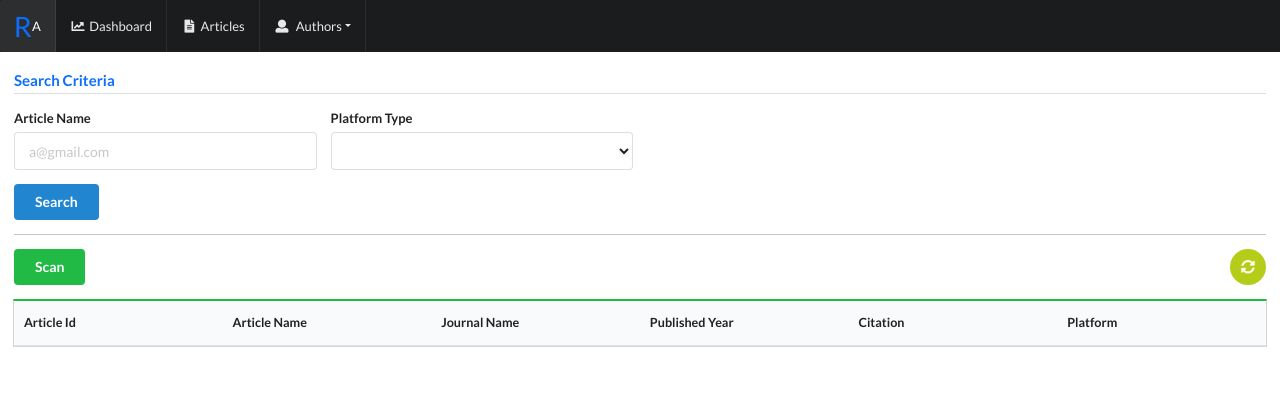
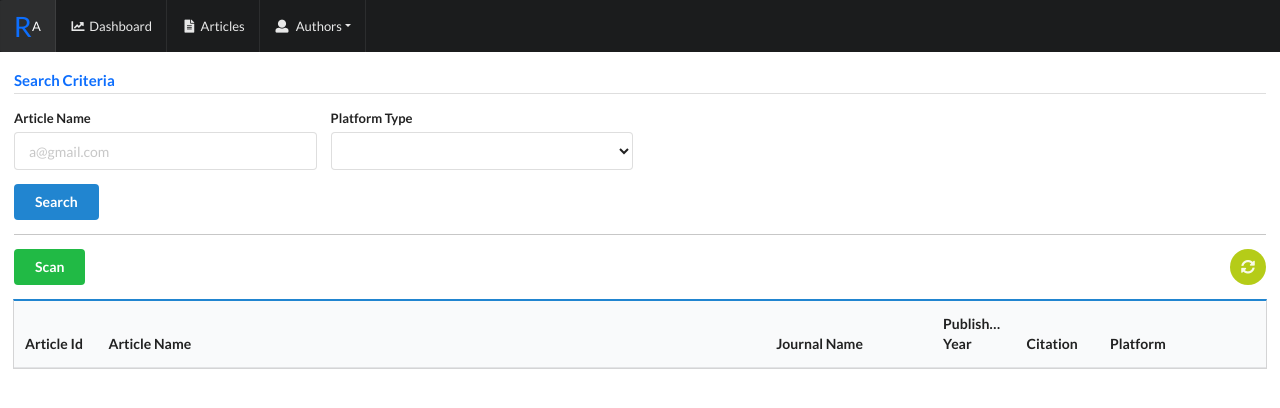
Before and after one commit to SpWorkspace22/ResearchAnalyticsNew, a React (Create React App) app in the folder researchanalytics/: page /article in a window 1280 px wide. Shown: the top 408 px of the page. Built offline with nearby package versions, Linux system fonts and the light colour scheme.

Commit message:
researchanalytics -> artcile filter and refresh function added

```diff
--- a/researchanalytics/src/components/articlesComponent/articlePage.css
+++ b/researchanalytics/src/components/articlesComponent/articlePage.css
@@ -1,6 +1,6 @@
 tbody {
   display: block;
-  max-height: 700px;
+  max-height: 550px;
   overflow: auto;
 }
 
--- a/researchanalytics/src/components/articlesComponent/articlesPage.js
+++ b/researchanalytics/src/components/articlesComponent/articlesPage.js
@@ -1,6 +1,40 @@
+import { useState} from 'react'
+import axios from 'axios';
 import './articlePage.css'
 
 export default function ArticlesPage(){
+    const [pageData,setPageData] = useState({articles:[],article_name:'',platform_code:''});
+
+    function handleRefresh(){
+        axios.get('http://127.0.0.1:5000/articles').then((response)=>{
+            setPageData({articles:response.data,article_name:'',platform_code:''})
+        }).catch((err)=>{
+            console.log(err)
+        });
+    }
+
+    function findByFilterCriteria(filterCriteria){
+        axios.get('http://127.0.0.1:5000/articles',{ params: filterCriteria })
+        .then((response)=>{
+            setPageData({...pageData,articles:response.data})
+        }).catch((err)=>{
+            console.log(err)
+        })
+    }
+
+    function handleSearch(){
+        let article_name=pageData.article_name;
+        let platform_code = pageData.platform_code;
+
+        if(article_name!=="" && platform_code!==""){
+            findByFilterCriteria({article_name:pageData.article_name,platform_code:pageData.platform_code})
+        }else if(platform_code!="" && platform_code!=="-1"){
+            findByFilterCriteria({platform_code:pageData.platform_code})
+        }else{
+            findByFilterCriteria({article_name:pageData.article_name})
+        }
+    }
+
     return(
         <div className="mt-4 ms-3 me-3">
             <h4 className="ui dividing header text-primary">Search Criteria</h4>
@@ -9,41 +43,59 @@ export default function ArticlesPage(){
                     <div className="four fields">
                         <div className="field">
                             <label>Article Name</label>
-                            <input type="text" name="searchEmail" placeholder="a@gmail.com"/>
+                            <input type="text" name="searchEmail"
+                            values={pageData.article_name}
+                            onChange={(e)=>setPageData({...pageData,article_name:e.target.value})} placeholder="a@gmail.com"/>
                         </div>
                         <div className="field">
                             <label>Platform Type</label>
-                            <select className="ui fluid dropdown" name="depart">
+                            <select className="ui fluid dropdown" name="depart"
+                            onChange={(e)=>setPageData({...pageData,platform_code:e.target.value})}>
                                 <option value="-1"></option>
                                 <option value="GS">Google Scholar</option>
                                 <option value="SC">Scopus</option>
                             </select>
                         </div>
                     </div>
-                    <button className="ui primary button">Search</button>
+                    <button className="ui primary button" onClick={handleSearch}>Search</button>
                 </div>
             </div>
             <hr/>
             <div className="two fields">
                 <div className="field">
                     <button type="button" className="ui green button">Scan</button>
-                    <button type="button" className="ui olive right floated circular icon button">
+                    <button type="button" onClick={handleRefresh}
+                    className="ui olive right floated circular icon button">
                         <i className="sync alternate icon"></i>
                     </button>
                 </div>
             </div>
-            <table className="ui single selectable green line table attached small mt-3">
+            <table className="ui fixed selectable blue line table attached mt-3">
             <thead>
                 <tr>
-                    <th>Article Id</th>
-                    <th>Article Name</th>
-                    <th>Journal Name</th>
-                    <th>Published Year</th>
-                    <th>Citation</th>
-                    <th>Platform</th>
+                    <th className='one wide'>Article Id</th>
+                    <th className='eight wide'>Article Name</th>
+                    <th className='two wide'>Journal Name</th>
+                    <th className='one wide'>Published Year</th>
+                    <th className='one wide'>Citation</th>
+                    <th className='two wide'>Platform</th>
                 </tr>
             </thead>
             <tbody>
+                {
+                    pageData.articles.map((article)=>{
+                        return (
+                            <tr>
+                                <td className='one wide'>{article.Article_Id}</td>
+                                <td className='eight wide'>{article.Article_Name}</td>
+                                <td className='two wide'>{article.Journal}</td>
+                                <td className='one wide'>{article.Year}</td>
+                                <td className='one wide'>{article.Citation}</td>
+                                <td className='two wide'>{article.Platform.toUpperCase()}</td>
+                            </tr>
+                        );
+                    })
+                }
             </tbody>
             </table>
         </div>
```
